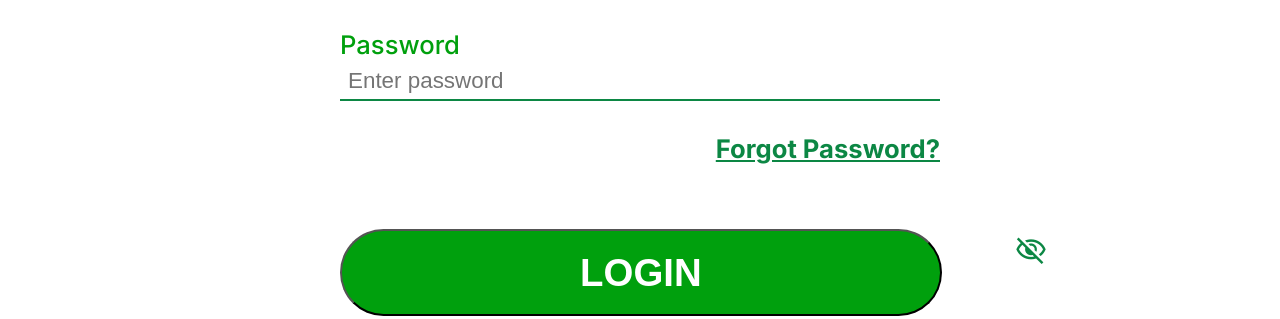
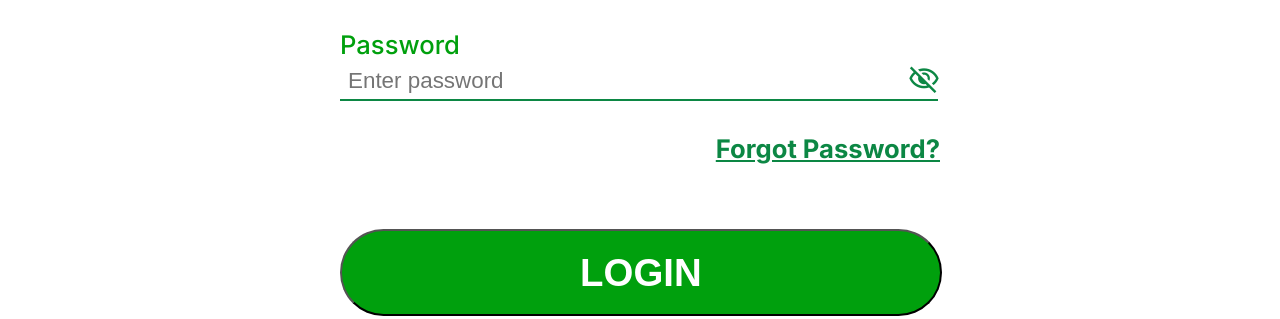
Before and after one commit to 12Husanjon21/social-pages, a plain HTML site: page login.html in a window 1280 px wide. Shown: the part 419-738 px from the top of the page. Drawn offline with nearby package versions, Linux system fonts and the light colour scheme.

Commit message:
social-page

```diff
--- a/css/login.css
+++ b/css/login.css
@@ -263,12 +263,13 @@ hr {
 
 .visibility-btn {
     color: #000000;
-    position: absolute;
+    /* position: absolute; */
     background: transparent;
-    right: 233px;
-    bottom: 112px;
+    /* right: 233px;
+    bottom: 112px; */
     /* right: 770px;
     bottom: 747px; */
+    margin-left: -30px;
     border: none;
     cursor: pointer;
 }
@@ -277,3 +278,9 @@ hr {
     font-size: xx-large;
     color: var(--green-2);
 }
+
+
+.vis_input {
+    display: flex;
+
+}
--- a/login.html
+++ b/login.html
@@ -56,12 +56,14 @@
 
             <div class="input-wrapper">
                 <label for="password">Password</label>
-                <input type="password" name="password" id="password" placeholder="Enter password" >
+                <div class="vis_input">
+                    <input type="password" name="password" id="password" placeholder="Enter password" >
                     <button class="visibility-btn" type="button">
-                      <span class="material-symbols-outlined">
-                        visibility
-                      </span>
+                        <span class="material-symbols-outlined">
+                            visibility
+                        </span>
                     </button>
+                </div>
             </div>
             <a class="alink" href="#">Forgot Password?</a>
             <button class="loginBtn" type="submit">LOGIN</button>
```
